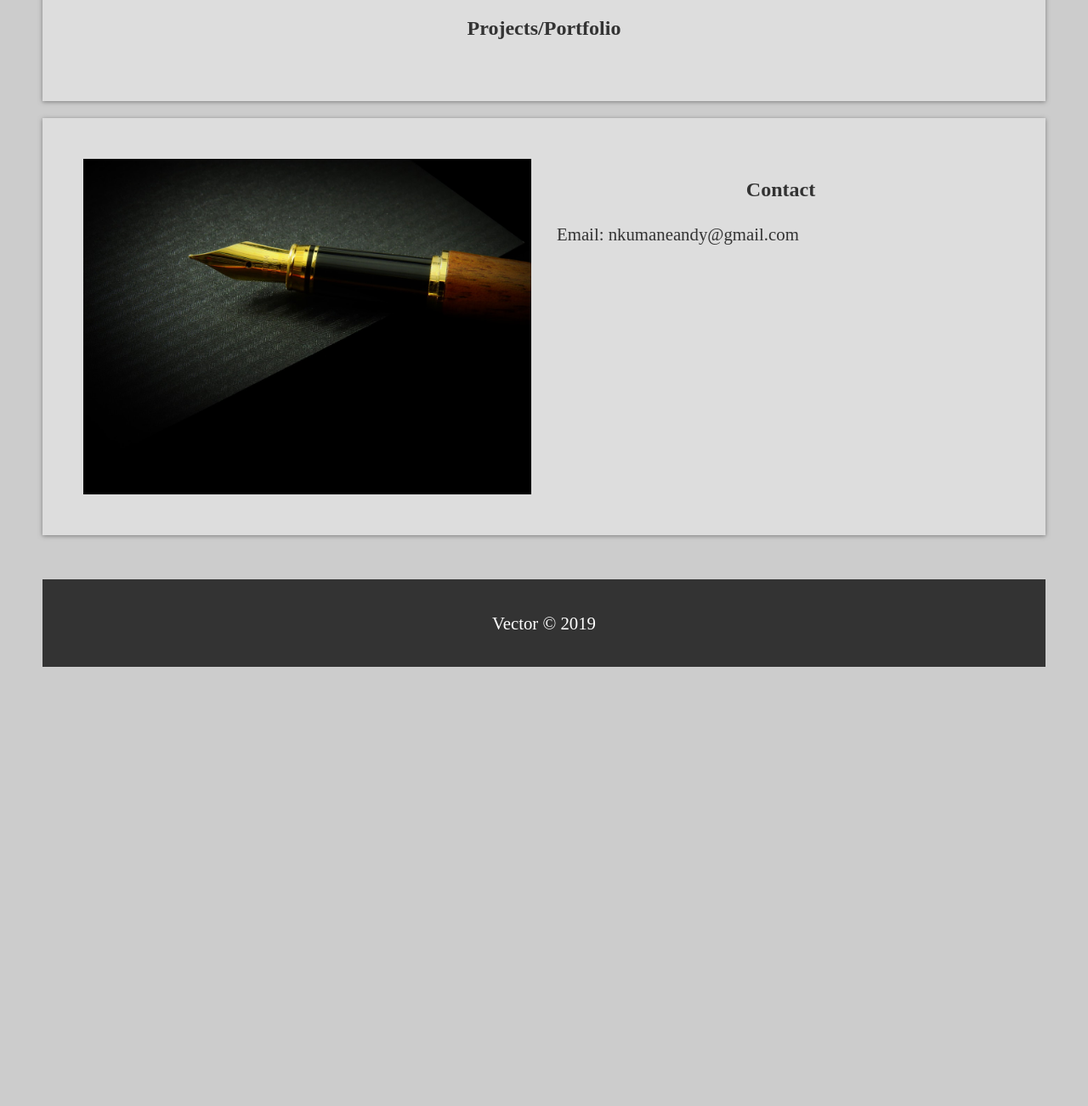
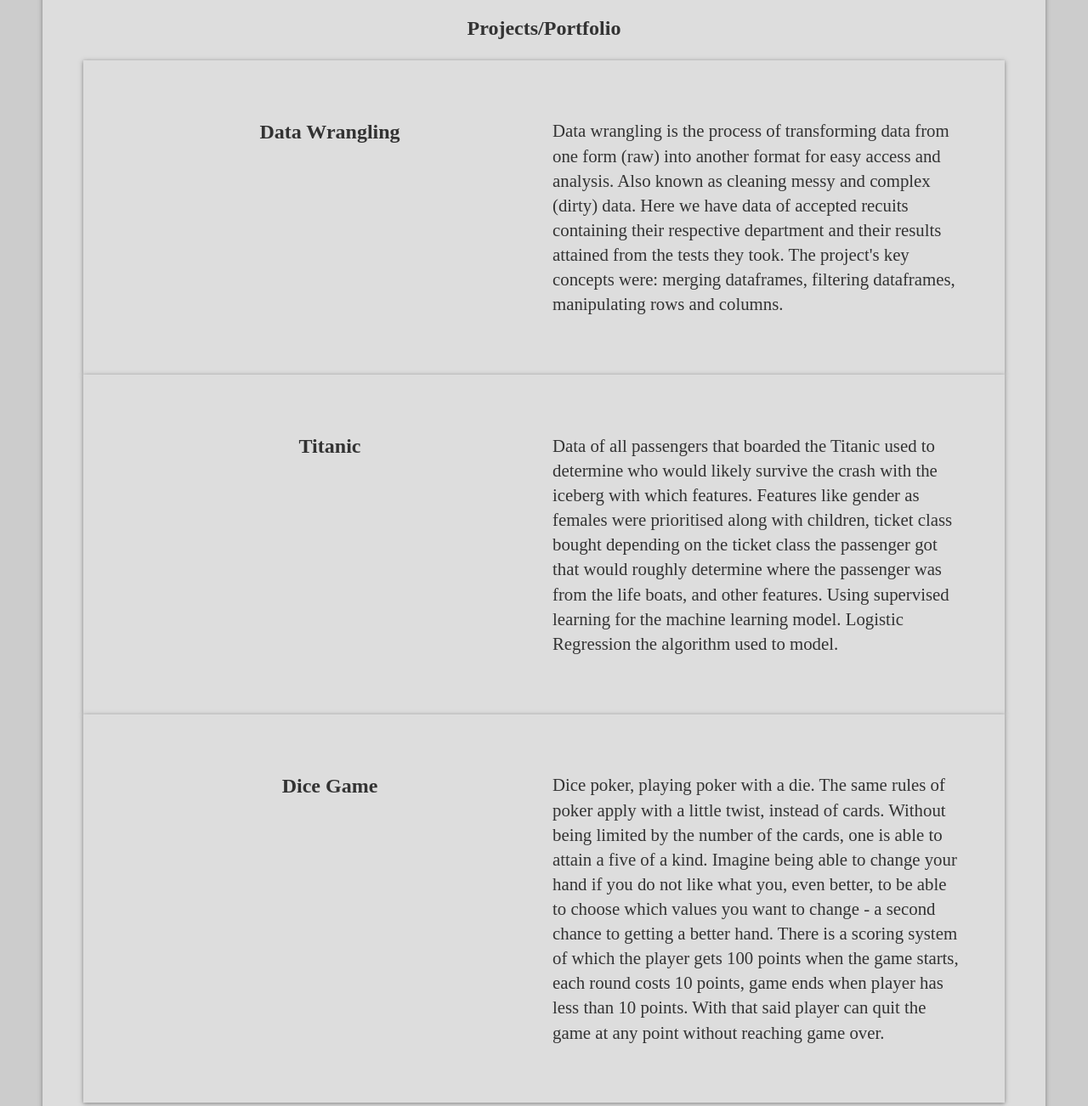
Before and after one commit to Andy-Nkumane/Andy-Nkumane.github.io, a plain HTML site: page index.html in a window 1280 px wide. Shown: the part 1580-2882 px from the top of the page at 85% size. Before the commit the page ends 2395 px from the top, so only its background shows below. Drawn offline with Linux system fonts and the light colour scheme.

Commit message:
project description

```diff
--- a/index.html
+++ b/index.html
@@ -70,6 +70,31 @@
 		<section id='portfolio'>
 			<div id="project">
 				<h1>Projects/Portfolio</h1>
+				<div id='project_1'>
+					<h2>Data Wrangling</h2>
+					<p>
+						Data wrangling is the process of transforming data from one form (raw) into another
+						format for easy access and analysis. Also known as cleaning messy and complex (dirty) data.
+						Here we have data of accepted recuits containing their respective department and their results
+						attained from the tests they took. The project's key concepts were: merging dataframes,
+						filtering dataframes, manipulating rows and columns.
+					</p>
+				</div>
+				<div id='project_2'>
+					<h2>Titanic</h2>
+					<p>
+						Data of all passengers that boarded the Titanic used to determine who would likely survive
+						the crash with the iceberg with which features. Features like gender as females were prioritised along with children, ticket class bought depending on the ticket class the passenger got that would roughly determine where the passenger was from the life boats, and other features. Using supervised learning for the machine learning model. Logistic Regression the algorithm used to model.
+					</p>
+				</div>
+				<div id='project_3'>
+					<h2>Dice Game</h2>
+					<p>
+						Dice poker, playing poker with a die. The same rules of poker apply with a little twist, instead of
+						cards. Without being limited by the number of the cards, one is able to attain a five of a kind.
+						Imagine being able to change your hand if you do not like what you, even better, to be able to choose which values you want to change - a second chance to getting a better hand. There is a scoring system of which the player gets 100 points when the game starts, each round costs 10 points, game ends when player has less than 10 points. With that said player can quit the game at any point without reaching game over.
+					</p>
+				</div>
 			</div>
 		</section>
 
--- a/style.css
+++ b/style.css
@@ -138,6 +138,33 @@ ul {
 	text-align: center;
 }
 
+#project_1{
+	display: grid;
+	grid-gap: 20px;
+	grid-template-columns: repeat(auto-fit, minmax(200px, 1fr));
+	padding: 3rem;
+	background: var(--primary);
+	box-shadow: var(--shadow);
+}
+
+#project_2{
+	display: grid;
+	grid-gap: 20px;
+	grid-template-columns: repeat(auto-fit, minmax(200px, 1fr));
+	padding: 3rem;
+	background: var(--primary);
+	box-shadow: var(--shadow);
+}
+
+#project_3{
+	display: grid;
+	grid-gap: 20px;
+	grid-template-columns: repeat(auto-fit, minmax(200px, 1fr));
+	padding: 3rem;
+	background: var(--primary);
+	box-shadow: var(--shadow);
+}
+
 /* Contact */
 #contact {
 	background: var(--primary);
```
